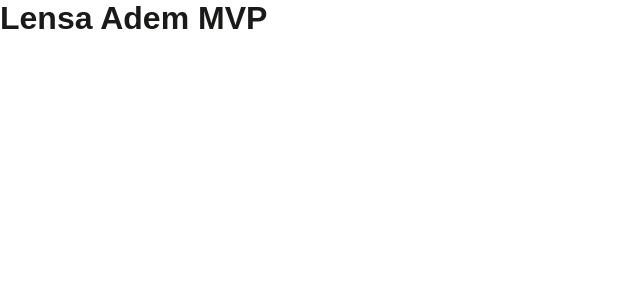
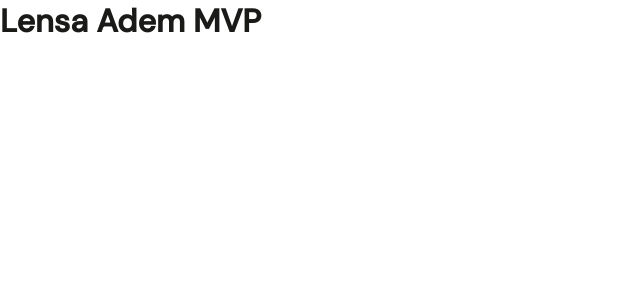
Before and after one commit to ademidn/lensa-adem-web, a Next.js app in the folder web/: page / in a window 1280 px wide. Shown: the top 300 px of the page, without its empty margins (0-640 px from the left). Built offline with nearby package versions, Linux system fonts and the light colour scheme.

Commit message:
update layout.tsx

```diff
--- a/web/src/app/layout.tsx
+++ b/web/src/app/layout.tsx
@@ -1,33 +1,61 @@
-import type { Metadata } from "next";
-import { Geist, Geist_Mono } from "next/font/google";
+import type { Metadata, Viewport } from "next";
 import "./globals.css";
 
-const geistSans = Geist({
-  variable: "--font-geist-sans",
-  subsets: ["latin"],
-});
-
-const geistMono = Geist_Mono({
-  variable: "--font-geist-mono",
-  subsets: ["latin"],
-});
+// ─── Metadata ─────────────────────────────────────────────
 
 export const metadata: Metadata = {
-  title: "Create Next App",
-  description: "Generated by create next app",
+  title: "Lensa Adem — Regulasi Lingkungan Hidup Indonesia",
+  description:
+    "Platform konsultasi regulasi pengelolaan lingkungan hidup Indonesia. Temukan informasi dari UU, PP, Permen, dan Perpres secara akurat dan terpercaya.",
+  keywords: [
+    "regulasi lingkungan hidup",
+    "AMDAL",
+    "hukum lingkungan indonesia",
+    "peraturan menteri lingkungan",
+    "pengelolaan sampah",
+  ],
 };
+
+// ─── Viewport ─────────────────────────────────────────────
+// Prevents iOS from zooming on input focus
+
+export const viewport: Viewport = {
+  width: "device-width",
+  initialScale: 1,
+  maximumScale: 1,
+  userScalable: false,
+  themeColor: "#ffffff",
+};
+
+// ─── Root Layout ──────────────────────────────────────────
 
 export default function RootLayout({
   children,
-}: Readonly<{
+}: {
   children: React.ReactNode;
-}>) {
+}) {
   return (
-    <html
-      lang="en"
-      className={`${geistSans.variable} ${geistMono.variable} h-full antialiased`}
-    >
-      <body className="min-h-full flex flex-col">{children}</body>
+    <html lang="id">
+      <head>
+        {/* Font preconnect for performance */}
+        <link rel="preconnect" href="https://fonts.googleapis.com" />
+        <link
+          rel="preconnect"
+          href="https://fonts.gstatic.com"
+          crossOrigin="anonymous"
+        />
+
+        {/* Lora: answer body + citation previews (authoritative) */}
+        {/* DM Sans: UI chrome + metadata (clean, readable)       */}
+        <link
+          href="https://fonts.googleapis.com/css2?family=Lora:ital,wght@0,400;0,500;0,600;1,400&family=DM+Sans:opsz,wght@9..40,300;9..40,400;9..40,500&display=swap"
+          rel="stylesheet"
+        />
+      </head>
+
+      <body>
+        {children}
+      </body>
     </html>
   );
 }
```
